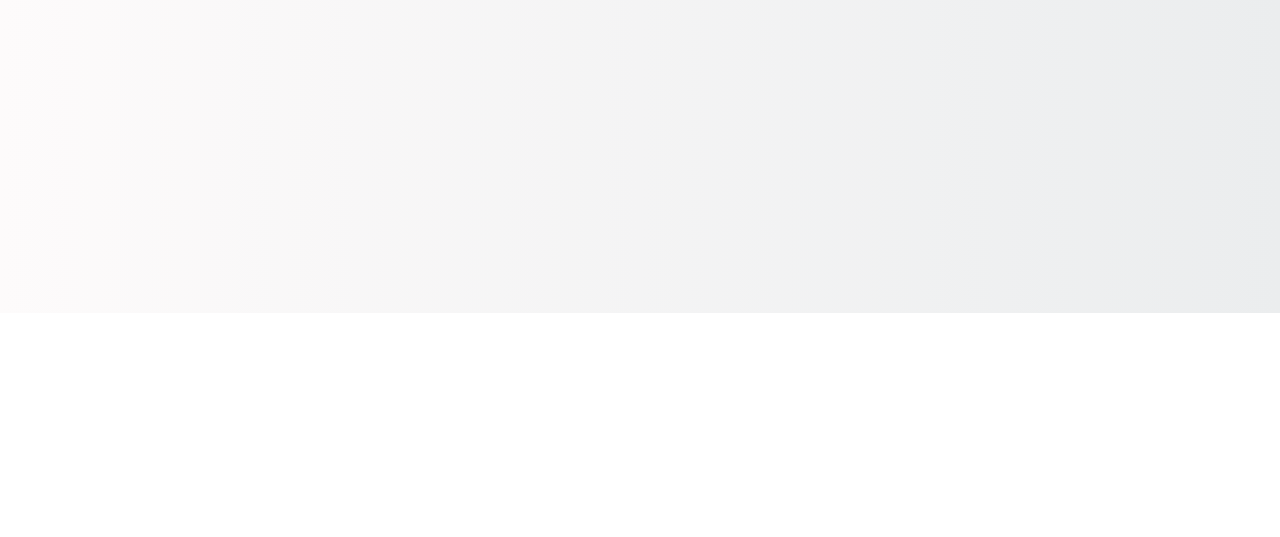
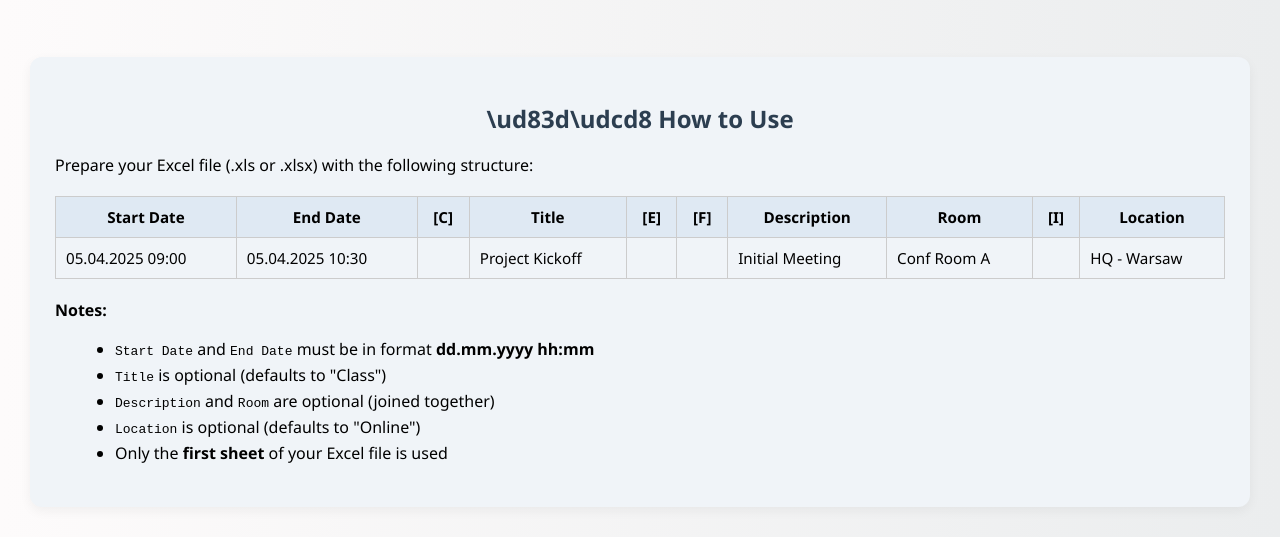
Before and after one commit to vasylm1/xls-to-icall, a plain HTML site: page index.html in a window 1280 px wide. Shown: the part 487-1024 px from the top of the page. Before the commit the page ends 800 px from the top, so only its background shows below. Drawn offline with Linux system fonts and the light colour scheme.

Commit message:
Update index.html

```diff
--- a/index.html
+++ b/index.html
@@ -89,6 +89,19 @@
     .footer-icon {
       margin-right: 8px;
       color: #2980b9;
+    }
+    table {
+      width: 100%;
+      border-collapse: collapse;
+      margin-top: 20px;
+      font-size: 0.95em;
+    }
+    table, th, td {
+      border: 1px solid #ccc;
+      padding: 10px;
+    }
+    table thead {
+      background-color: #dfe9f3;
     }
   </style>
 </head>
@@ -219,5 +232,33 @@
     <p>Created by <strong>Vasyl Madei</strong></p>
     <p><i class="fab fa-linkedin footer-icon"></i><a href="https://www.linkedin.com/in/vasyl-madei-399488247/" target="_blank">Vasyl Madei</a></p>
   </footer>
+
+  <!-- How to Use Section -->
+  <section style="margin-top: 60px; background: #f0f4f8; padding: 25px; border-radius: 12px; box-shadow: 0 4px 12px rgba(0,0,0,0.05);">
+    <h2 style="text-align:center; color:#2c3e50;">\ud83d\udcd8 How to Use</h2>
+    <p>Prepare your Excel file (.xls or .xlsx) with the following structure:</p>
+    <table>
+      <thead>
+        <tr>
+          <th>Start Date</th><th>End Date</th><th>[C]</th><th>Title</th><th>[E]</th><th>[F]</th><th>Description</th><th>Room</th><th>[I]</th><th>Location</th>
+        </tr>
+      </thead>
+      <tbody>
+        <tr>
+          <td>05.04.2025 09:00</td><td>05.04.2025 10:30</td><td></td><td>Project Kickoff</td><td></td><td></td><td>Initial Meeting</td><td>Conf Room A</td><td></td><td>HQ - Warsaw</td>
+        </tr>
+      </tbody>
+    </table>
+    <p style="margin-top: 20px;">
+      <strong>Notes:</strong>
+      <ul style="line-height: 1.6; margin-left: 20px;">
+        <li><code>Start Date</code> and <code>End Date</code> must be in format <strong>dd.mm.yyyy hh:mm</strong></li>
+        <li><code>Title</code> is optional (defaults to "Class")</li>
+        <li><code>Description</code> and <code>Room</code> are optional (joined together)</li>
+        <li><code>Location</code> is optional (defaults to "Online")</li>
+        <li>Only the <strong>first sheet</strong> of your Excel file is used</li>
+      </ul>
+    </p>
+  </section>
 </body>
 </html>
```
